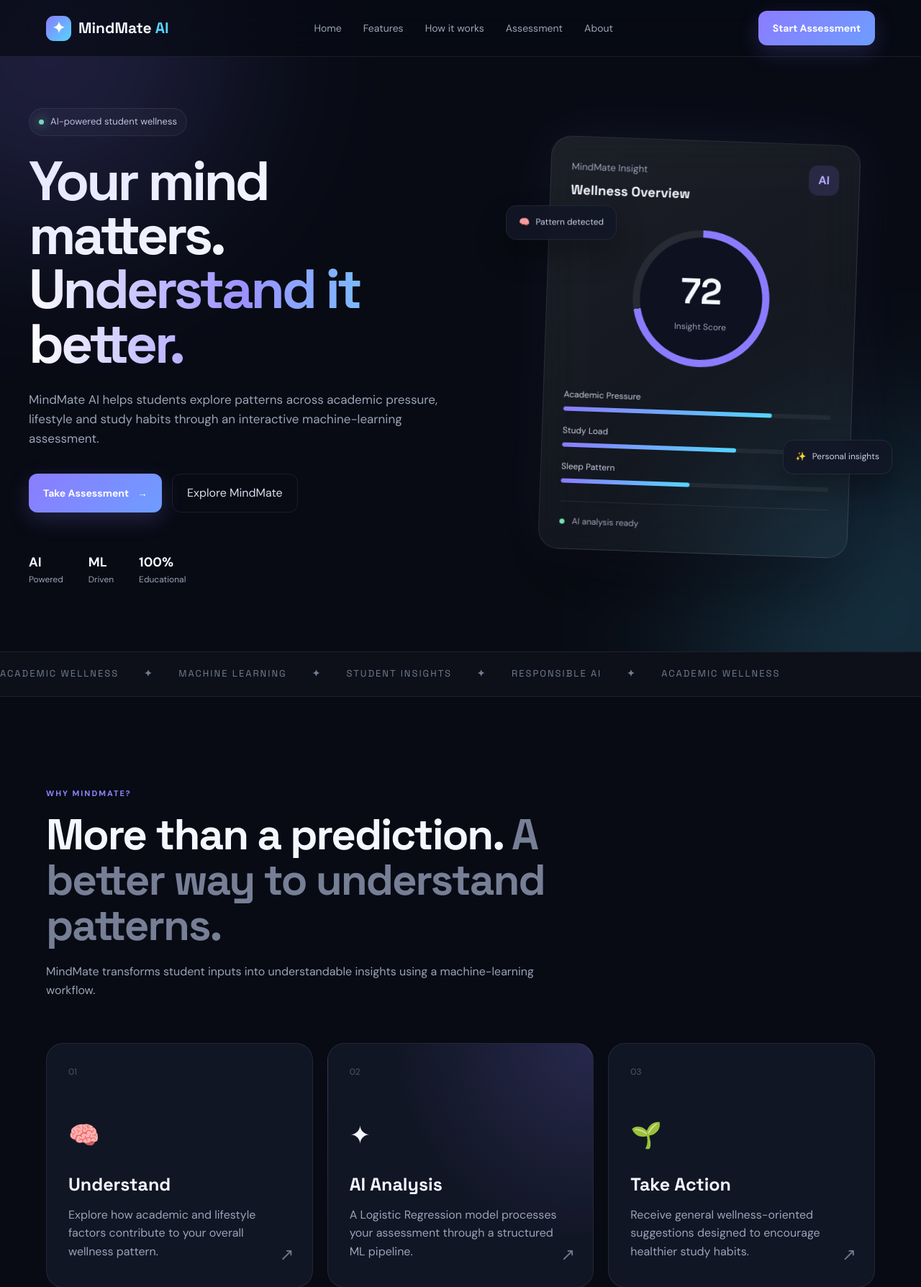
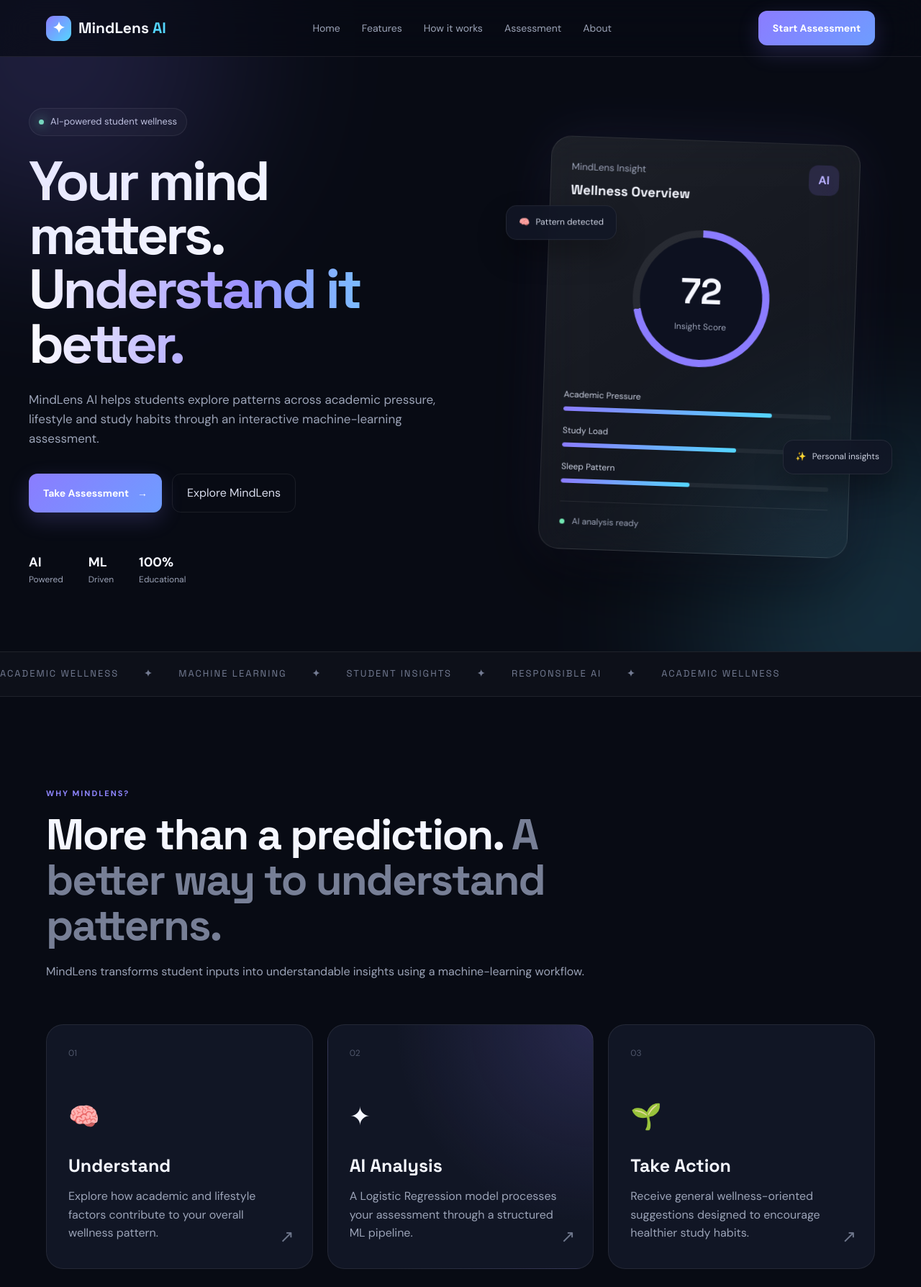
Before and after one commit to ahire1449-star/MindMate-AI, a Flask app: page / in a window 1280 px wide. Shown: the top 1788 px of the page at 72% size. Run offline with Flask 3, Linux system fonts and the light colour scheme; parts of the project's set-up code (start-up, migrations or seed data) failed here and were passed over.

Commit message:
Update project branding to MindLens AI

```diff
--- a/templates/about.html
+++ b/templates/about.html
@@ -5,11 +5,11 @@
     <meta charset="UTF-8">
     <meta name="viewport" content="width=device-width, initial-scale=1.0">
 
-    <title>MindMate AI | Student Wellness Intelligence</title>
+    <title>MindLens AI | Student Wellness Intelligence</title>
 
     <meta
         name="description"
-        content="MindMate AI - an educational student wellness and academic risk insights platform."
+        content="MindLens AI - an educational student wellness and academic risk insights platform."
     >
 
     <link rel="preconnect" href="https://fonts.googleapis.com">
@@ -36,7 +36,7 @@
 
         <a href="#home" class="logo">
             <span class="logo-icon">✦</span>
-            <span>MindMate<span class="logo-ai"> AI</span></span>
+            <span>MindLens<span class="logo-ai"> AI</span></span>
         </a>
 
         <nav class="nav-links">
@@ -84,7 +84,7 @@
             </h1>
 
             <p>
-                MindMate AI helps students explore patterns across
+                MindLens AI helps students explore patterns across
                 academic pressure, lifestyle and study habits through
                 an interactive machine-learning assessment.
             </p>
@@ -97,7 +97,7 @@
                 </a>
 
                 <a href="#how" class="secondary-btn">
-                    Explore MindMate
+                    Explore MindLens
                 </a>
 
             </div>
@@ -133,7 +133,7 @@
                 <div class="dashboard-top">
 
                     <div>
-                        <small>MindMate Insight</small>
+                        <small>MindLens Insight</small>
                         <h3>Wellness Overview</h3>
                     </div>
 
@@ -226,7 +226,7 @@
 
     <div class="section-heading">
 
-        <span class="section-tag">WHY MINDMATE?</span>
+        <span class="section-tag">WHY MINDLENS?</span>
 
         <h2>
             More than a prediction.
@@ -234,7 +234,7 @@
         </h2>
 
         <p>
-            MindMate transforms student inputs into understandable
+            MindLens transforms student inputs into understandable
             insights using a machine-learning workflow.
         </p>
 
@@ -360,7 +360,7 @@
             <h3>Understand</h3>
 
             <p>
-                MindMate presents the model's output
+                MindLens presents the model's output
                 in a simple visual format.
             </p>
 
@@ -402,7 +402,7 @@
         </h2>
 
         <p>
-            MindMate considers multiple dimensions instead of
+            MindLens considers multiple dimensions instead of
             relying on a single question.
         </p>
 
@@ -857,7 +857,7 @@
     <div class="result-container">
 
         <span class="section-tag">
-            YOUR MINDMATE INSIGHT
+            YOUR MINDLENS INSIGHT
         </span>
 
         <h2>
@@ -965,7 +965,7 @@
             </h2>
 
             <p>
-                MindMate is an educational project that demonstrates
+                MindLens is an educational project that demonstrates
                 machine-learning classification using student-related
                 data. Its output should never be treated as a diagnosis
                 or a substitute for professional support.
@@ -1041,7 +1041,7 @@
 
             <a href="#home" class="logo">
                 <span class="logo-icon">✦</span>
-                MindMate <span class="logo-ai">AI</span>
+                MindLens <span class="logo-ai">AI</span>
             </a>
 
             <p>
@@ -1066,7 +1066,7 @@
 
     <div class="footer-bottom">
 
-        <span>© 2026 MindMate AI</span>
+        <span>© 2026 MindLens AI</span>
 
         <span>Built with curiosity + machine learning ✦</span>
 
```
Also changed, not shown: templates/index.html (+14 -14 lines).
